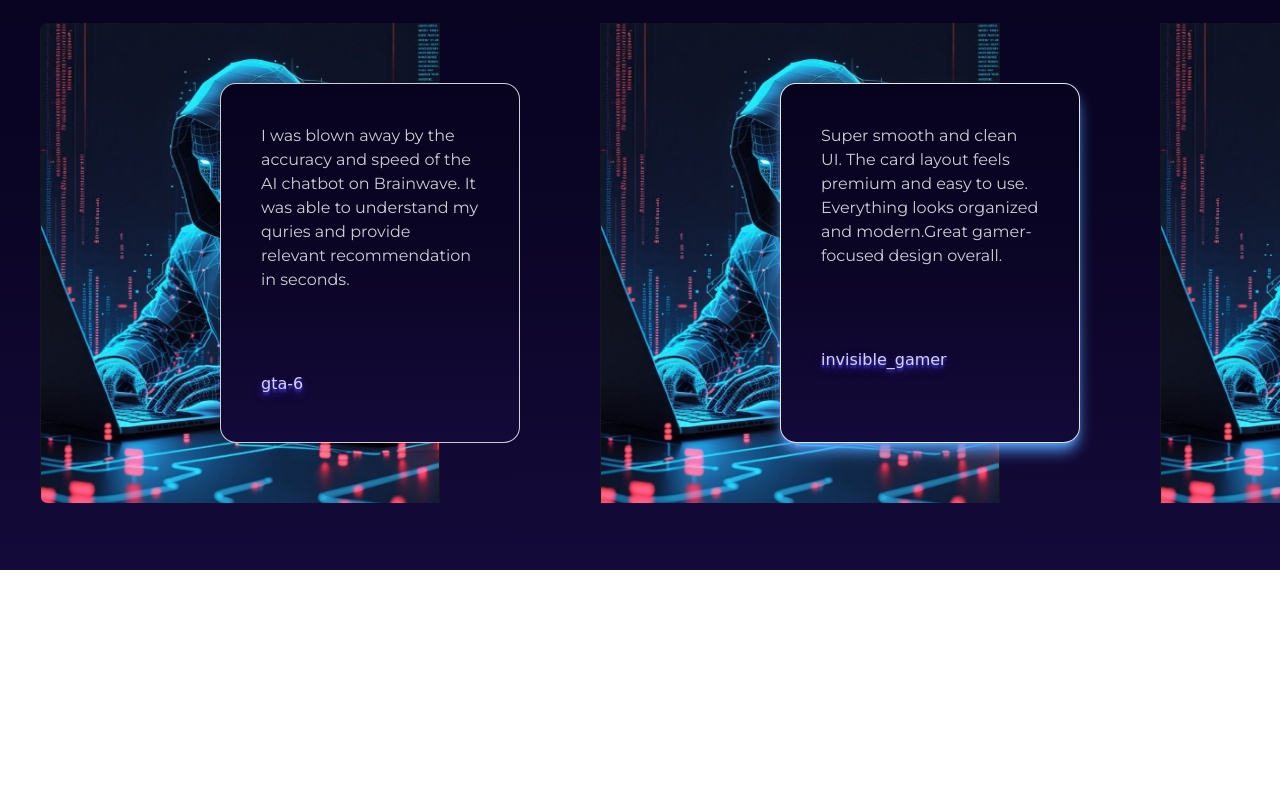
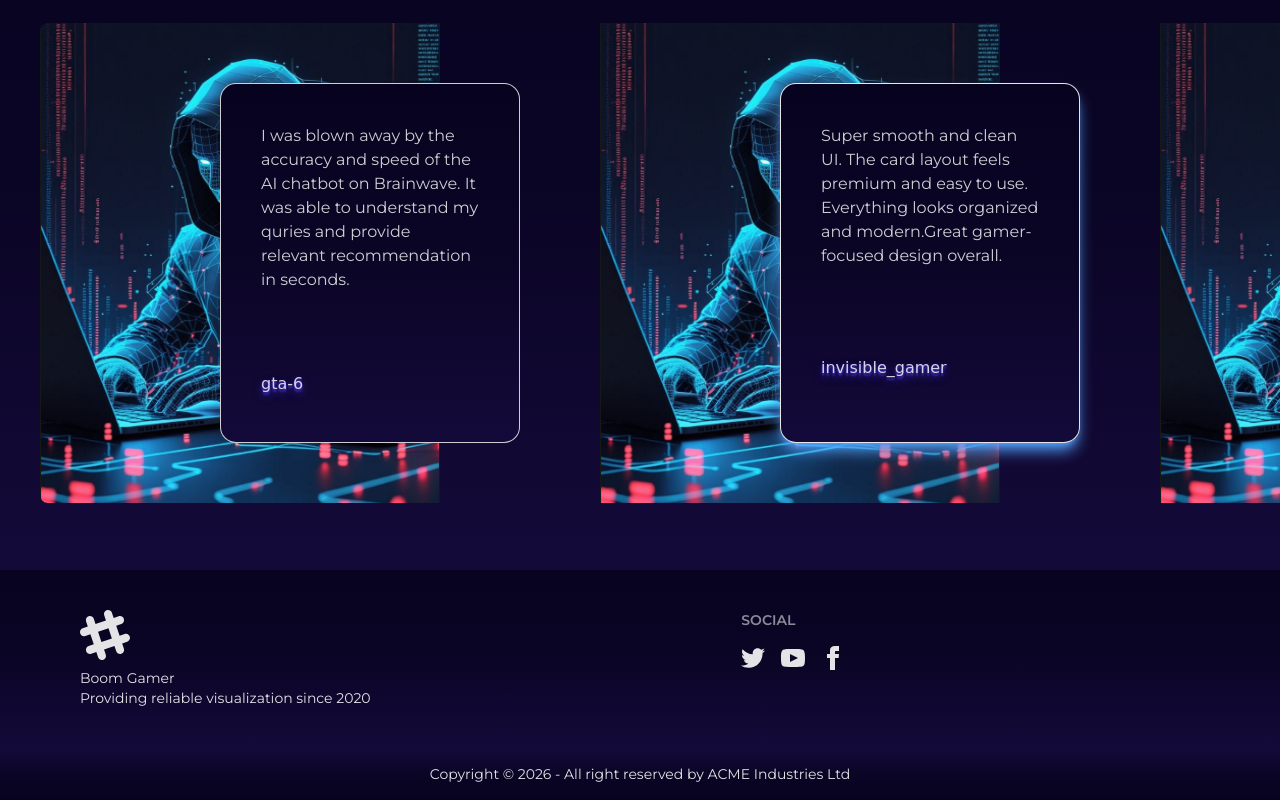
Before and after one commit to tithyghosh/game-website, a website: page index.html in a window 1280 px wide. Shown: the part 3381-4181 px from the top of the page. Before the commit the page ends 3951 px from the top, so only its background shows below. Drawn offline with Linux system fonts and the light colour scheme.

Commit message:
Completed the full website

```diff
--- a/index.html
+++ b/index.html
@@ -404,7 +404,7 @@
                      <img src="assets/comment.png" alt="Drink" class="w-full h-full"/>
                      <div class="absolute top-15 -right-20 bottom-10 h-90 w-75 bg-linear-to-b from-[#07031f] via-[#0b0526] to-[#140a3a] border border-white/90 rounded-2xl shadow-lg shadow-blue-400">
                         <p class="p-10">Super smooth and clean UI. The card layout feels premium and easy to use. Everything looks organized and modern.Great gamer-focused design overall.</p>
-                        <p class="text-shadow-lg text-shadow-indigo-800 m-10" style="font-family:cursive;">invisible_gamer</p>
+                        <p class="text-shadow-lg text-shadow-indigo-800 mx-10 my-12" style="font-family:cursive;">invisible_gamer</p>
                      </div>
                   </div>
                </div>
@@ -414,7 +414,7 @@
                      <img src="assets/comment.png" alt="Drink" class="w-full h-full"/>
                      <div class="absolute top-15 -right-20 bottom-10 h-90 w-75 bg-linear-to-b from-[#07031f] via-[#0b0526] to-[#140a3a] border border-white/90 rounded-2xl shadow-lg shadow-blue-400">
                         <p class="p-10">Really polished visual style and nice spacing. The sections are easy to scan quickly. Colors and effects feel balanced and professional. It looks strong on both desktop and mobile.</p>
-                        <p class="text-shadow-lg text-shadow-indigo-800 m-10" style="font-family:cursive;">Shadowdef</p>
+                        <p class="text-shadow-lg text-shadow-indigo-800 mx-10 my-4" style="font-family:cursive;">Shadowdef</p>
                      </div>
                   </div>
                </div>
@@ -432,8 +432,59 @@
          </div>
        </section>
    </main>
-   <footer>
-
-   </footer>
+   <footer class="footer sm:footer-horizontal bg-linear-to-b from-[#07031f] via-[#0b0526] to-[#140a3a]  text-neutral-content px-20 py-10">
+  <aside>
+    <svg width="50" height="50" viewBox="0 0 24 24" xmlns="http://www.w3.org/2000/svg" fill-rule="evenodd" clip-rule="evenodd" class="fill-current">
+      <path d="M22.672 15.226l-2.432.811.841 2.515c.33 1.019-.209 2.127-1.23 2.456-1.15.325-2.148-.321-2.463-1.226l-.84-2.518-5.013 1.677.84 2.517c.391 1.203-.434 2.542-1.831 2.542-.88 0-1.601-.564-1.86-1.314l-.842-2.516-2.431.809c-1.135.328-2.145-.317-2.463-1.229-.329-1.018.211-2.127 1.231-2.456l2.432-.809-1.621-4.823-2.432.808c-1.355.384-2.558-.59-2.558-1.839 0-.817.509-1.582 1.327-1.846l2.433-.809-.842-2.515c-.33-1.02.211-2.129 1.232-2.458 1.02-.329 2.13.209 2.461 1.229l.842 2.515 5.011-1.677-.839-2.517c-.403-1.238.484-2.553 1.843-2.553.819 0 1.585.509 1.85 1.326l.841 2.517 2.431-.81c1.02-.33 2.131.211 2.461 1.229.332 1.018-.21 2.126-1.23 2.456l-2.433.809 1.622 4.823 2.433-.809c1.242-.401 2.557.484 2.557 1.838 0 .819-.51 1.583-1.328 1.847m-8.992-6.428l-5.01 1.675 1.619 4.828 5.011-1.674-1.62-4.829z"></path>
+    </svg>
+    <p>
+      Boom Gamer
+      <br />
+      Providing reliable visualization since 2020
+    </p>
+  </aside>
+  <nav>
+    <h6 class="footer-title">Social</h6>
+    <div class="grid grid-flow-col gap-4">
+      <a>
+        <svg
+          xmlns="http://www.w3.org/2000/svg" width="24"
+          height="24"
+          viewBox="0 0 24 24"
+          class="fill-current">
+          <path
+            d="M24 4.557c-.883.392-1.832.656-2.828.775 1.017-.609 1.798-1.574 2.165-2.724-.951.564-2.005.974-3.127 1.195-.897-.957-2.178-1.555-3.594-1.555-3.179 0-5.515 2.966-4.797 6.045-4.091-.205-7.719-2.165-10.148-5.144-1.29 2.213-.669 5.108 1.523 6.574-.806-.026-1.566-.247-2.229-.616-.054 2.281 1.581 4.415 3.949 4.89-.693.188-1.452.232-2.224.084.626 1.956 2.444 3.379 4.6 3.419-2.07 1.623-4.678 2.348-7.29 2.04 2.179 1.397 4.768 2.212 7.548 2.212 9.142 0 14.307-7.721 13.995-14.646.962-.695 1.797-1.562 2.457-2.549z"></path>
+        </svg>
+      </a>
+      <a>
+        <svg
+          xmlns="http://www.w3.org/2000/svg"
+          width="24"
+          height="24"
+          viewBox="0 0 24 24"
+          class="fill-current">
+          <path
+            d="M19.615 3.184c-3.604-.246-11.631-.245-15.23 0-3.897.266-4.356 2.62-4.385 8.816.029 6.185.484 8.549 4.385 8.816 3.6.245 11.626.246 15.23 0 3.897-.266 4.356-2.62 4.385-8.816-.029-6.185-.484-8.549-4.385-8.816zm-10.615 12.816v-8l8 3.993-8 4.007z"></path>
+        </svg>
+      </a>
+      <a>
+        <svg
+          xmlns="http://www.w3.org/2000/svg"
+          width="24"
+          height="24"
+          viewBox="0 0 24 24"
+          class="fill-current">
+          <path
+            d="M9 8h-3v4h3v12h5v-12h3.642l.358-4h-4v-1.667c0-.955.192-1.333 1.115-1.333h2.885v-5h-3.808c-3.596 0-5.192 1.583-5.192 4.615v3.385z"></path>
+        </svg>
+      </a>
+    </div>
+  </nav>
+</footer>
+<footer class="footer sm:footer-horizontal footer-center bg-linear-to-t from-[#07031f] via-[#0b0526] to-[#140a3a] text-neutral-content p-4">
+  <aside>
+    <p>Copyright © 2026 - All right reserved by ACME Industries Ltd</p>
+  </aside>
+</footer>
 </body>
 </html>
```
Also changed, not shown: output.css.
